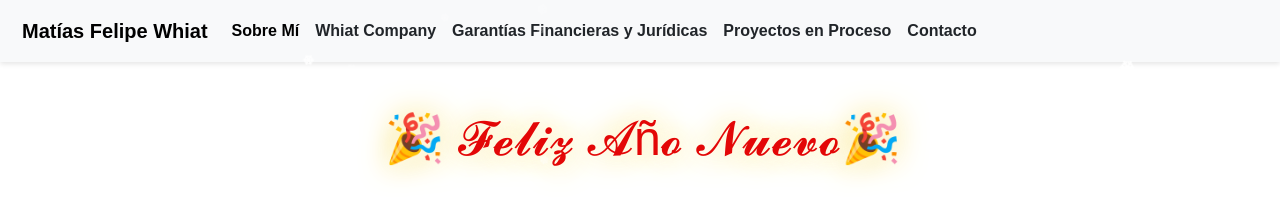
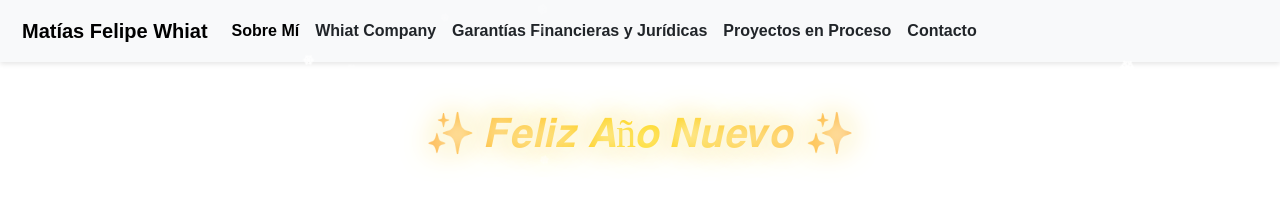
Before and after one commit to MatiasfelipeW/Whiat, a plain HTML site: page index.html in a window 1280 px wide. Shown: the top 211 px of the page. Drawn offline with nearby package versions, Linux system fonts and the light colour scheme.

Commit message:
Commit
Commit

```diff
--- a/index.html
+++ b/index.html
@@ -55,10 +55,11 @@
     <!-- Main Content -->
     <main>
         <div class="text-center py-5">
-            <h1 class="merry-christmas animate__animated animate__bounce animate__infinite">
-                🎉 𝓕𝓮𝓵𝓲𝔃 𝓐ñ𝓸 𝓝𝓾𝓮𝓿𝓸🎉
+            <h1 class="new-year">
+                ✨ 𝑭𝒆𝒍𝒊𝒛 𝑨ñ𝒐 𝑵𝒖𝒆𝒗𝒐 ✨
             </h1>
         </div>
+
 
         <style>
             .merry-christmas {
--- a/style.css
+++ b/style.css
@@ -1,4 +1,27 @@
 /* Estilo general */
+
+.new-year {
+    font-family: 'Cursive', 'Times New Roman', serif;
+    font-size: 2.5rem;
+    color: #ffffff;
+    text-shadow: 0 0 5px #ff6347, 0 0 10px #ffa07a, 0 0 20px #ffd700, 0 0 30px #ffa07a, 0 0 40px #ff6347;
+    background: linear-gradient(90deg, #ff6347, #ffa07a, #ffd700, #ffa07a, #ff6347);
+    -webkit-background-clip: text;
+    -webkit-text-fill-color: transparent;
+    animation: glow 2s infinite alternate;
+}
+
+/* Keyframe for glowing effect */
+@keyframes glow {
+    0% {
+        text-shadow: 0 0 5px #ff6347, 0 0 10px #ffa07a, 0 0 20px #ffd700, 0 0 30px #ffa07a, 0 0 40px #ff6347;
+    }
+    100% {
+        text-shadow: 0 0 10px #ffa07a, 0 0 20px #ffd700, 0 0 30px #ffa07a, 0 0 40px #ff6347, 0 0 50px #ff6347;
+    }
+}
+
+
 #contact-heading {
     text-align: center; /* Centrar horizontalmente */
 }
```
